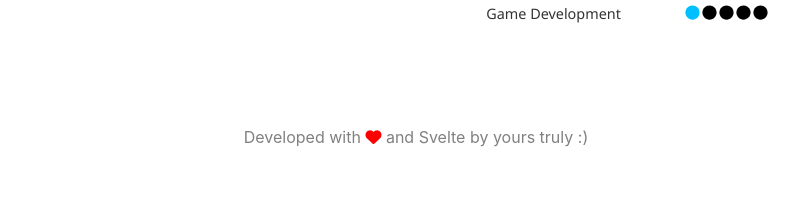
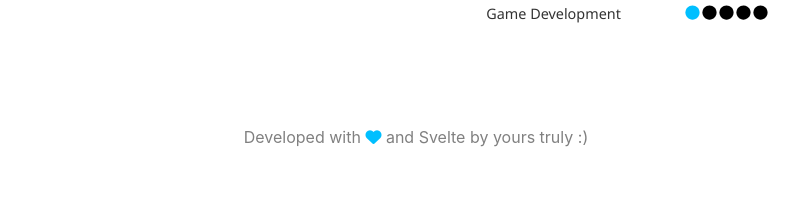
Before and after one commit to sebbasim/cv-gen, a Svelte app: page / in a window 1280 px wide. Shown: the part 988-1205 px from the top of the page, without its empty margins (14-814 px from the left). Built offline with nearby package versions, Linux system fonts and the light colour scheme.

Commit message:
Make footer its own comp

```diff
--- a/src/App.svelte
+++ b/src/App.svelte
@@ -11,6 +11,7 @@
 	import Strengths from "./components/Strengths.svelte";
 	import * as data from "./data.json";
 	import { onMount, SvelteComponent, tick } from "svelte";
+	import Footer from "./components/Footer.svelte";
 
 	const MAX_HEIGHT = 1050;
 	const style = data["style"];
@@ -101,6 +102,7 @@
 	});
 </script>
 
+<Footer />
 <Header on:height={header_height_handler} />
 <main style="font-family:{style.font_family}">
 	<div class="left-column" style="flex: 0 0 {left_flex}%">
@@ -114,11 +116,6 @@
 		{/each}
 	</div>
 </main>
-
-<div class="footer">
-	Developed with <i class="fa fa-heart" style="color:red" /> and Svelte by yours
-	truly :)
-</div>
 
 <style>
 	/* column styling has a lot of duplicate entities*/
@@ -135,14 +132,13 @@
 		display: flex;
 		flex-direction: column;
 	}
-	.footer {
-		position: absolute;
-		left: 220px;
-		top: 1100px;
-		color: grey;
-	}
+
 	@page {
 		size: A4;
 		margin: 0;
 	}
+	:global(:root) {
+		/* blue: #00bfff; */
+		--main-color: #00bfff;
+	}
 </style>
--- /dev/null
+++ b/src/components/Footer.svelte
@@ -0,0 +1,17 @@
+<div class="footer">
+    Developed with <i class="fa fa-heart main-color" /> and Svelte by yours truly
+    :)
+</div>
+
+<style>
+    .footer {
+        position: absolute;
+        left: 220px;
+        top: 1100px;
+        color: grey;
+    }
+
+    .main-color {
+        color: var(--main-color);
+    }
+</style>
```
